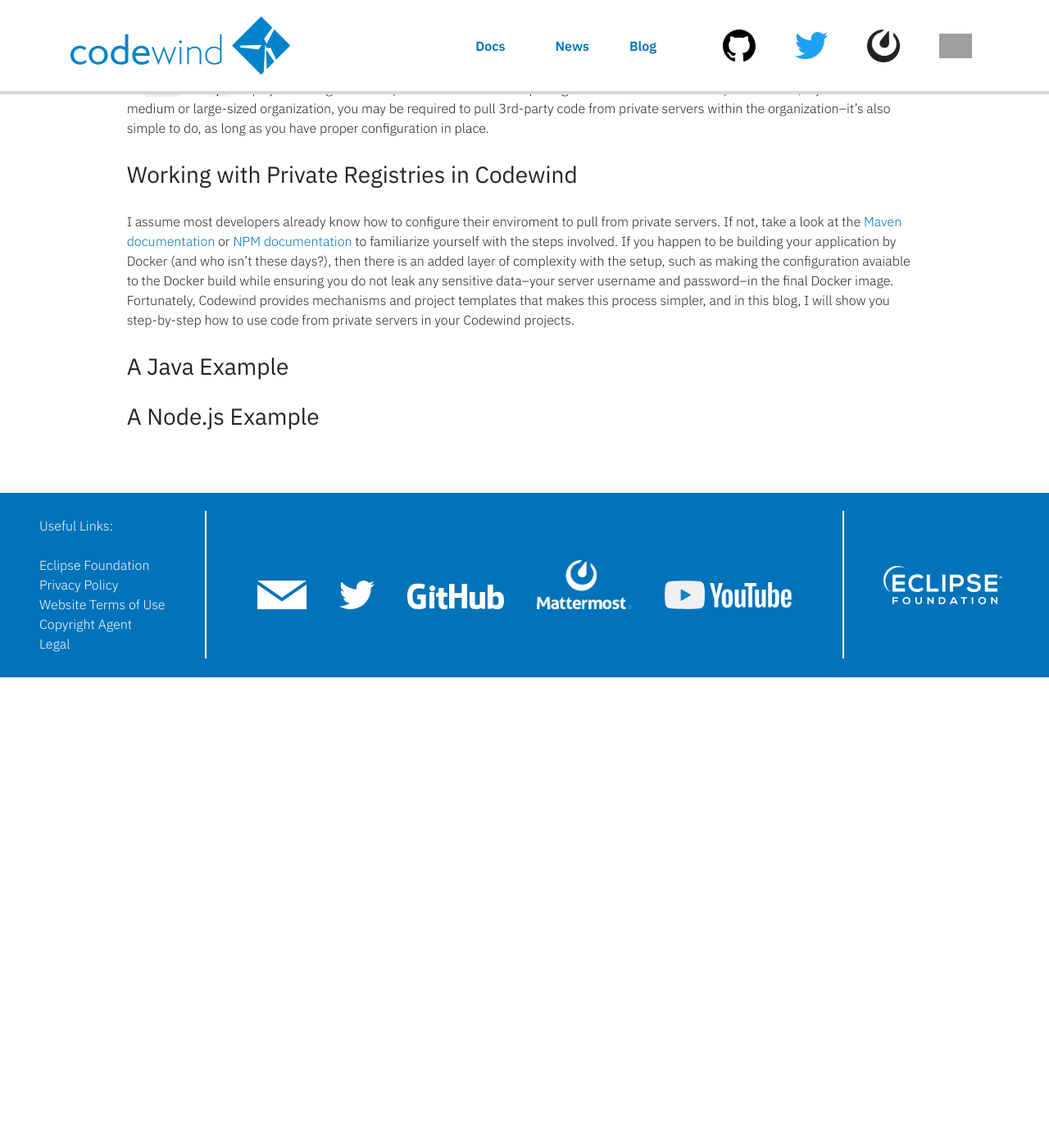
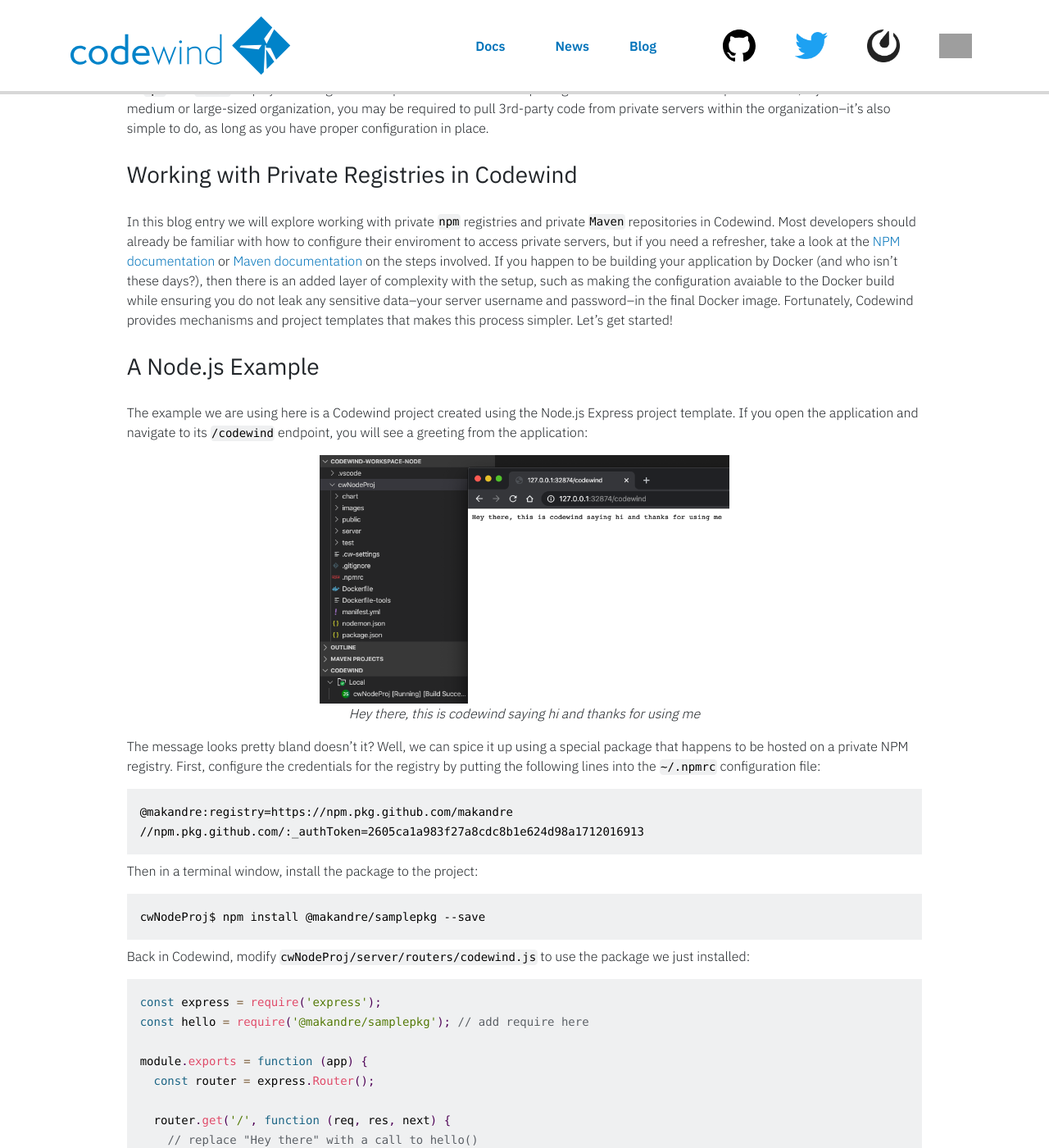
Before and after one commit to eclipse-archived/codewind-docs, a Jekyll site: the page built from docs/_blog/2020-03-30-working-with-private-registries.md, in a window 1280 px wide and 1400 px high, scrolled down 360 px. Shown: the whole window at 82% size. Built offline with Jekyll 4.4.1, drawn with Linux system fonts in a browser that asks for light colours; nearby versions of some CDN libraries; before the commit the page ends 1186 px from its top, so only the background shows below that; some of the changed text lies outside the part shown; grey boxes are pictures that could not be loaded.

Commit message:
updates
Signed-off-by: Andrew Mak <makandre@ca.ibm.com>

````diff
--- a/docs/_blog/2020-03-30-working-with-private-registries.md
+++ b/docs/_blog/2020-03-30-working-with-private-registries.md
@@ -13,13 +13,51 @@ tags: [private, registry, registries, repository, repositories]
 
 Need a specific capability in your application? Chances are there's a code library or package out there that already does the job. Such is the norm for modern-day application development, which is part writing your own code and part reusing code pulled from a registry or repository somewhere.
 
-In most cases, these 3rd-party bits of code are hosted on well-known public registries and repositories, and build and package tools such as `Maven` and `npm` helps you manage these dependencies and makes pulling the code down for use simple. However, if you work in a medium or large-sized organization, you may be required to pull 3rd-party code from private servers within the organization--it's also simple to do, as long as you have proper configuration in place.
+In most cases, these 3rd-party bits of code are hosted on well-known public registries and repositories, and build and package tools such as `npm` and `Maven` helps you manage these dependencies and makes pulling the code down for use simple. However, if you work in a medium or large-sized organization, you may be required to pull 3rd-party code from private servers within the organization--it's also simple to do, as long as you have proper configuration in place.
 
 ### Working with Private Registries in Codewind
 
-I assume most developers already know how to configure their enviroment to pull from private servers. If not, take a look at the [Maven documentation](https://maven.apache.org/settings.html#Servers) or [NPM documentation](https://docs.npmjs.com/configuring-npm/npmrc.html) to familiarize yourself with the steps involved. If you happen to be building your application by Docker (and who isn't these days?), then there is an added layer of complexity with the setup, such as making the configuration avaiable to the Docker build while ensuring you do not leak any sensitive data--your server username and password--in the final Docker image. Fortunately, Codewind provides mechanisms and project templates that makes this process simpler, and in this blog, I will show you step-by-step how to use code from private servers in your Codewind projects.
+In this blog entry we will explore working with private `npm` registries and private `Maven` repositories in Codewind. Most developers should already be familiar with how to configure their enviroment to access private servers, but if you need a refresher, take a look at the [NPM documentation](https://docs.npmjs.com/configuring-npm/npmrc.html) or [Maven documentation](https://maven.apache.org/settings.html#Servers) on the steps involved. If you happen to be building your application by Docker (and who isn't these days?), then there is an added layer of complexity with the setup, such as making the configuration avaiable to the Docker build while ensuring you do not leak any sensitive data--your server username and password--in the final Docker image. Fortunately, Codewind provides mechanisms and project templates that makes this process simpler. Let's get started!
+
+### A Node.js Example
+
+The example we are using here is a Codewind project created using the Node.js Express project template. If you open the application and navigate to its `/codewind` endpoint, you will see a greeting from the application:
+
+![image of Hey there, this is codewind saying hi and thanks for using me](images/blog/privateregnode01.png){:width="500px"}
+*Hey there, this is codewind saying hi and thanks for using me*
+{:style="text-align: center;"}
+
+The message looks pretty bland doesn't it? Well, we can spice it up using a special package that happens to be hosted on a private NPM registry. First, configure the credentials for the registry by putting the following lines into the `~/.npmrc` configuration file:
+
+```properties
+@makandre:registry=https://npm.pkg.github.com/makandre
+//npm.pkg.github.com/:_authToken=2605ca1a983f27a8cdc8b1e624d98a1712016913
+```
+
+Then in a terminal window, install the package to the project:
+
+```bash
+cwNodeProj$ npm install @makandre/samplepkg --save
+```
+
+Back in Codewind, modify `cwNodeProj/server/routers/codewind.js` to use the package we just installed:
+
+```js
+const express = require('express');
+const hello = require('@makandre/samplepkg'); // add require here
+
+module.exports = function (app) {
+  const router = express.Router();
+
+  router.get('/', function (req, res, next) {
+    // replace "Hey there" with a call to hello()
+    const stringToReturn = hello() + ", this is codewind saying hi and thanks for using me"
+    res.status(200).send(stringToReturn);
+  });
+
+  app.use('/codewind', router);
+}
+```
+
 
 ### A Java Example
-
-
-### A Node.js Example
````
Also changed, not shown: docs/images/blog/privateregnode01.png (added).
